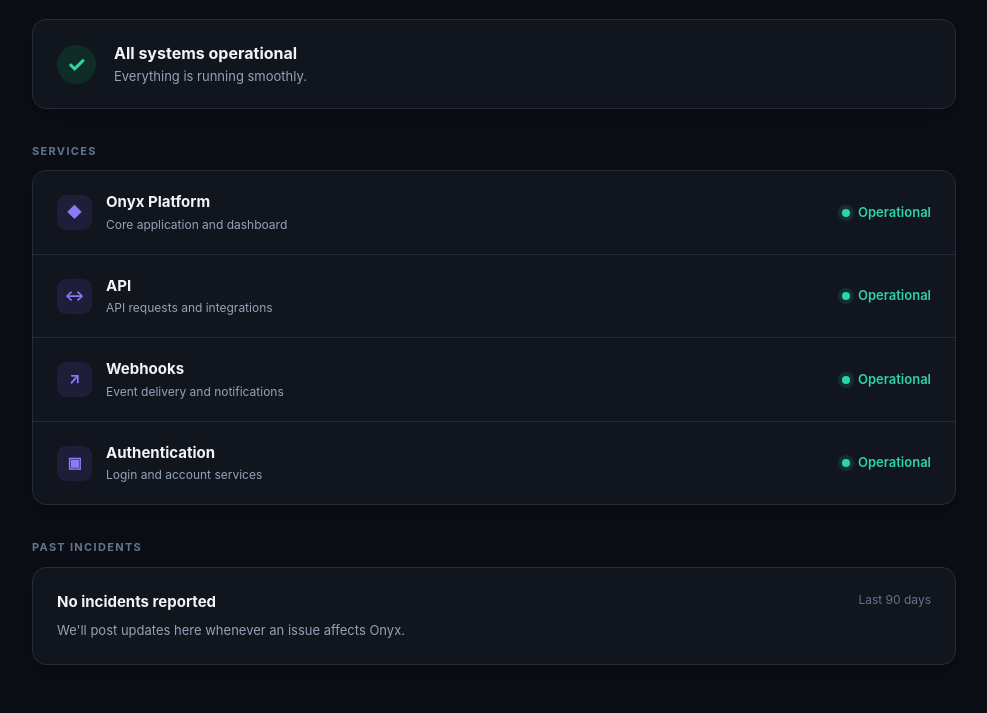
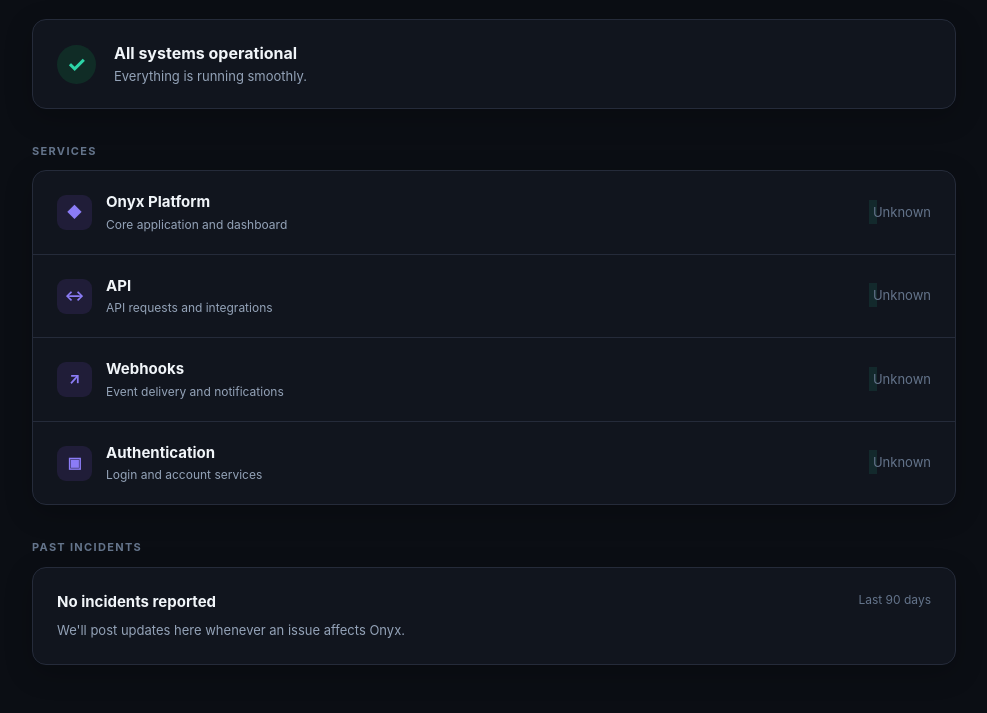
Before and after one commit to BloxPanel/OnyxStatus, a Flask app: page / in a window 1280 px wide. Shown: the part 257-970 px from the top of the page, without its empty margins (146-1133 px from the left). Run offline with Flask 3, Linux system fonts and the light colour scheme.

Commit message:
Update status indicators to reflect 'Unknown' state and add styling for unknown status

```diff
--- a/templates/index.html
+++ b/templates/index.html
@@ -303,6 +303,11 @@
       font-size: 13px;
     }
 
+    .unknown {
+      color: var(--muted-dark);
+      font-size: 13px;
+    }
+
     /* FOOTER */
 
     footer {
@@ -436,9 +441,9 @@
 
           </div>
 
-          <div class="status">
+          <div class="unknown">
             <i class="dot"></i>
-            Operational
+            Unknown
           </div>
 
         </div>
@@ -465,9 +470,9 @@
 
           </div>
 
-          <div class="status">
+          <div class="unknown">
             <i class="dot"></i>
-            Operational
+            Unknown
           </div>
 
         </div>
@@ -494,9 +499,9 @@
 
           </div>
 
-          <div class="status">
+          <div class="unknown">
             <i class="dot"></i>
-            Operational
+            Unknown
           </div>
 
         </div>
@@ -523,9 +528,9 @@
 
           </div>
 
-          <div class="status">
+          <div class="unknown">
             <i class="dot"></i>
-            Operational
+            Unknown
           </div>
 
         </div>
```
